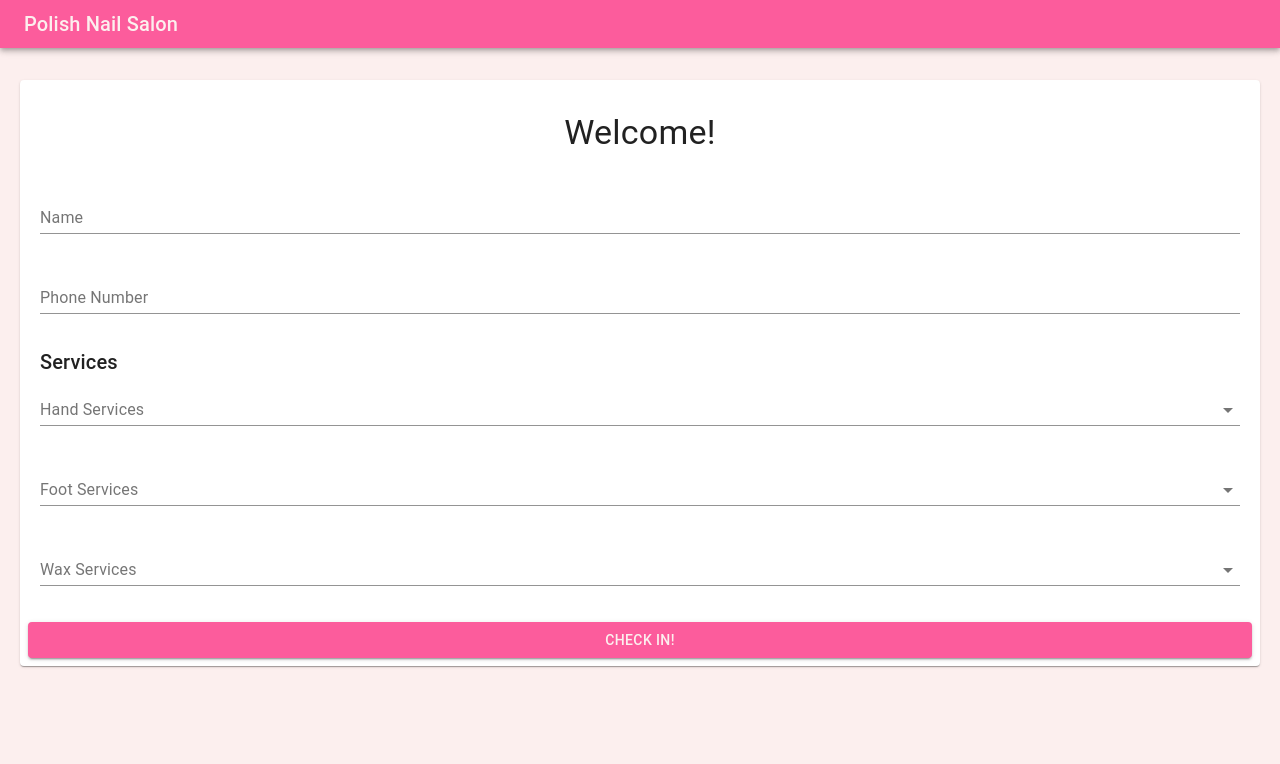
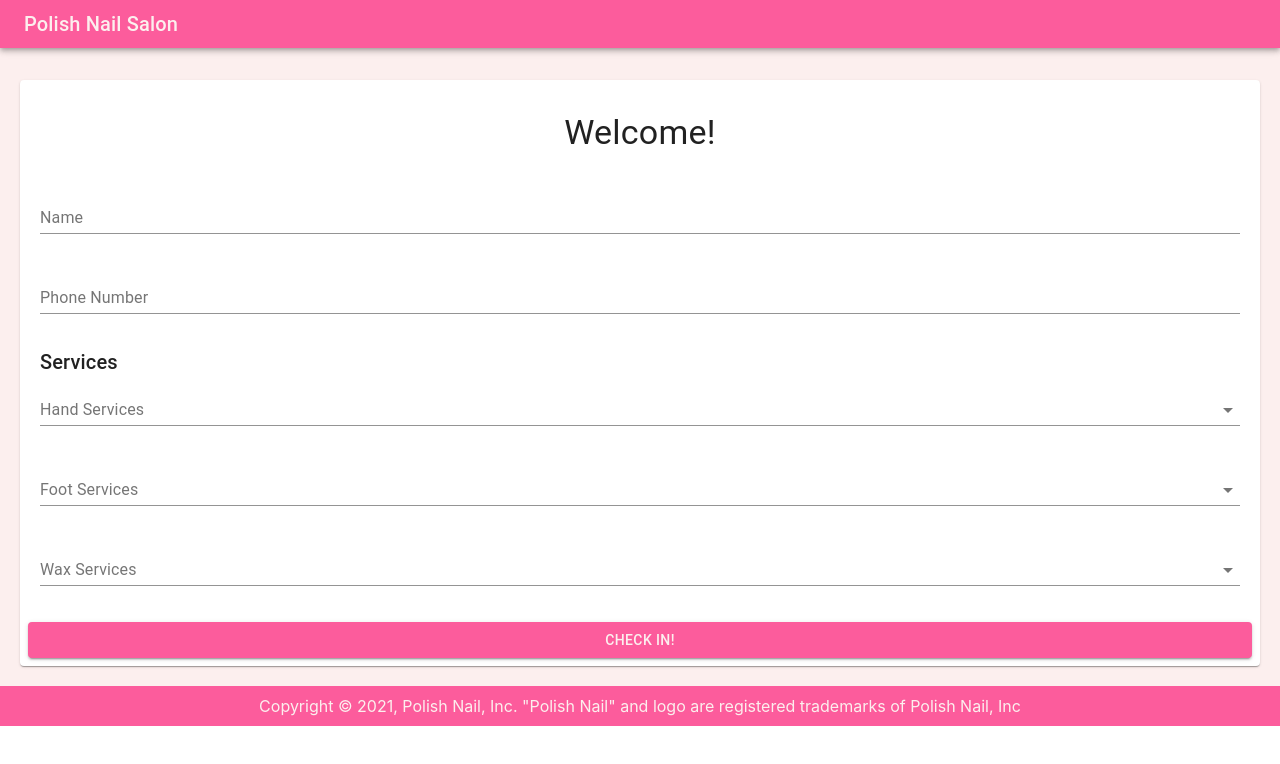
Before and after one commit to mchuong1/turnmanagementsystem, a React (Create React App) app: page / in a window 1280 px wide. Shown: the top 764 px of the page. Built offline with nearby package versions, Linux system fonts and the light colour scheme.

Commit message:
Fix height and padding

```diff
--- a/src/App.js
+++ b/src/App.js
@@ -9,13 +9,13 @@ import Home from './pages/Home'
 
 const useStyles = makeStyles({
   root: {
-    height: '100vh',
+    height: '100%',
   },
   body: {
     display: 'grid',
     gridGap: '2em',
     marginTop: '2em',
-    padding: '0px 20px',
+    padding: '0px 20px 20px 20px',
   },
   footer: {
     backgroundColor: '#fc5c9c',
@@ -23,7 +23,6 @@ const useStyles = makeStyles({
     width: '100%',
     textAlign: 'center',
     position: 'absolute',
-    bottom: 0,
     padding: '10px 0px'
   }
 })
@@ -40,9 +39,9 @@ function App() {
           <Route path='/confirm' component={Confirmation} />
         </Switch>
       </div>
-      {/* <div className={classes.footer}>
+      <div className={classes.footer}>
           <span>Copyright © 2021, Polish Nail, Inc. "Polish Nail" and logo are registered trademarks of Polish Nail, Inc</span>
-      </div> */}
+      </div>
     </>
   );
 }
--- a/src/index.css
+++ b/src/index.css
@@ -1,5 +1,5 @@
 #root{
-  height: 100vh;
+  height: 100%;
   margin: 0;
   background-color: #fcefee;
 }
@@ -11,7 +11,7 @@ body {
     sans-serif;
   -webkit-font-smoothing: antialiased;
   -moz-osx-font-smoothing: grayscale;
-  height: 100vh;
+  height: 100%;
   overflow-x: hidden;
 }
 
```
